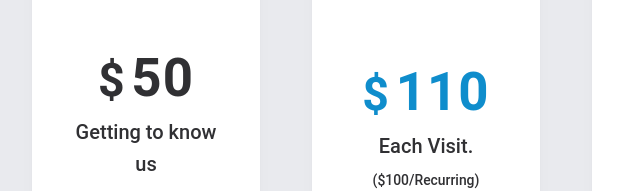
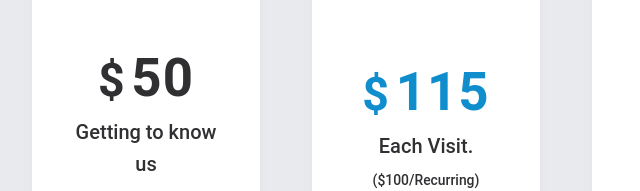
Before and after one commit to NYCMEL/MACleaners, a plain HTML site: page index.html in a window 1280 px wide. Shown: the part 1395-1586 px from the top of the page, 74-714 px from the left. Drawn offline with Linux system fonts and the light colour scheme.

Commit message:
committed

```diff
--- a/index.html
+++ b/index.html
@@ -71,7 +71,7 @@
 
 			<article class="pricing-card pricing-card--featured">
 			    <div class="pricing-card__badge">On Demand</div>
-			    <div class="pricing-card__price"><span>$</span>110</div>
+			    <div class="pricing-card__price"><span>$</span>115</div>
 			    <p class="pricing-card__subhead">Each Visit. <small><small>($100/Recurring)</small></small></p>
 			    <!-- <p class="pricing-card__copy">Extra charges based on extra work taken.</p> -->
 			    <!-- <a class="pricing-card__button pricing-card__button--primary" href="#" aria-label="Buy On Demand service">Buy Service</a> -->
```
